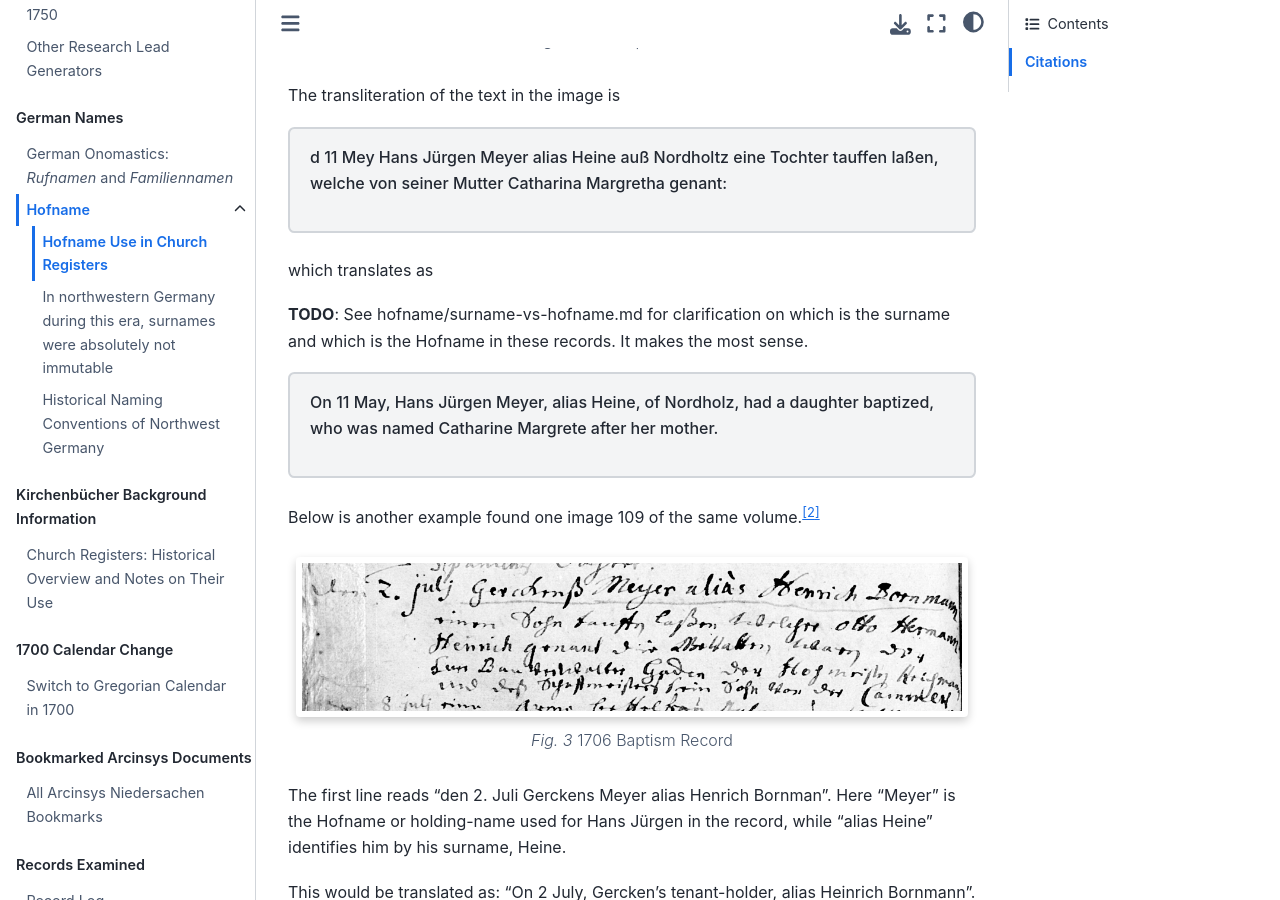
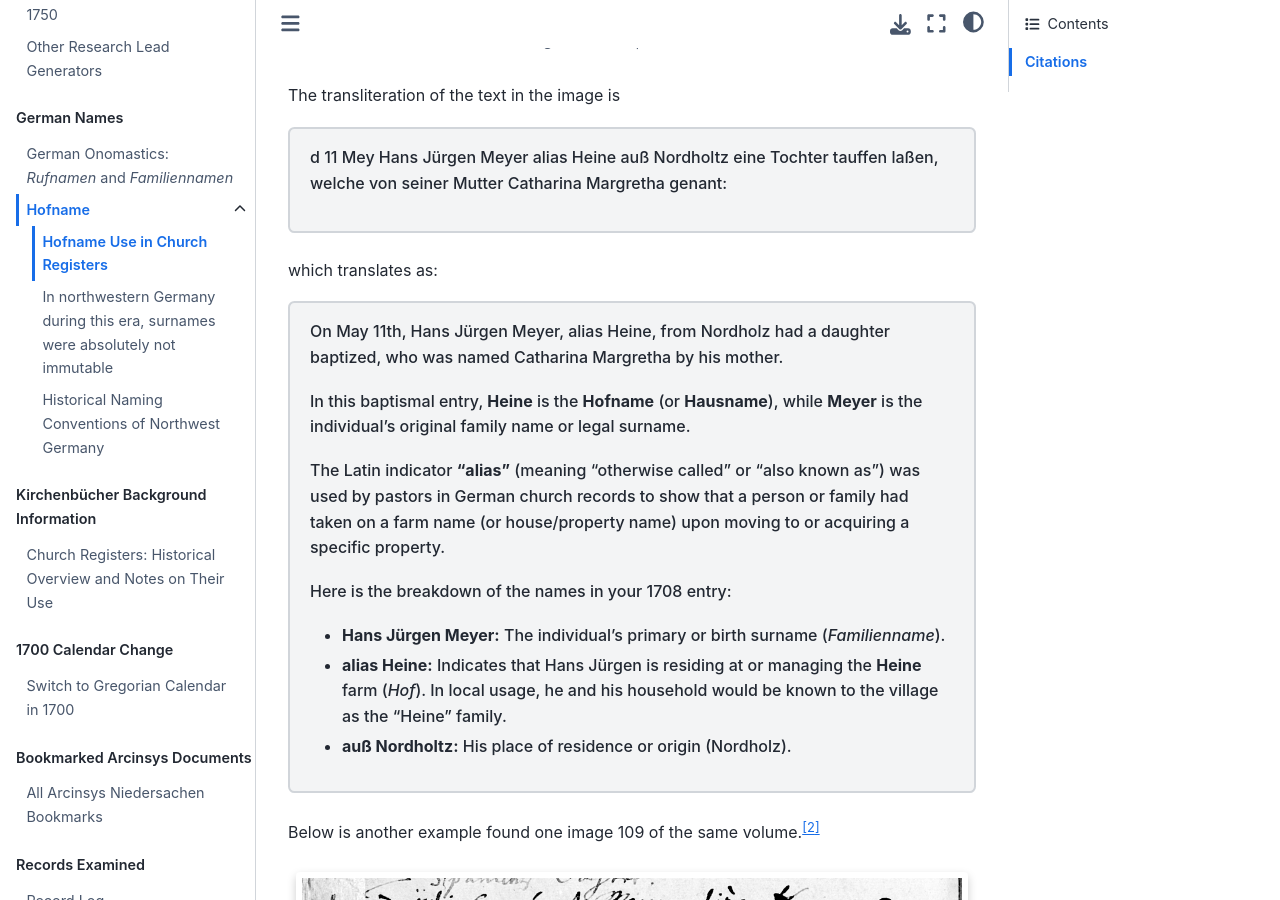
Before and after one commit to kurt-krueckeberg/sphinx-research, a Jupyter Book: the page built from names/hofname-in-church-registers.md, in a window 1280 px wide and 900 px high, scrolled down 790 px. Built offline with Jupyter Book 1.0.4 settings and Sphinx 7.4.7 and the Sphinx Book theme 1.1.4, drawn with Linux system fonts in a browser that asks for light colours.

Commit message:
Update files

````diff
--- a/names/hofname-in-church-registers.md
+++ b/names/hofname-in-church-registers.md
@@ -27,21 +27,31 @@ Below is the actual example from the Petzen parish *Verzeichnis der Getauften un
 
 1708 Baptism Record
 ```
-
 The transliteration of the text in the image is
 
 ```{div} doc-text
 d 11 Mey Hans Jürgen Meyer alias Heine auß Nordholtz eine Tochter tauffen laßen, welche von seiner Mutter Catharina Margretha genant:
 ```
 
-which translates as
-
-**TODO**: See hofname/surname-vs-hofname.md for clarification on which is the surname and which is the
-Hofname in these records. It makes the most sense.
+which translates as:
 
 ```{div} doc-text
-On 11 May, Hans Jürgen Meyer, alias Heine, of Nordholz, had a daughter
-baptized, who was named Catharine Margrete after her mother.
+On May 11th, Hans Jürgen Meyer, alias Heine, from Nordholz had a daughter
+baptized, who was named Catharina Margretha by his mother.
+
+In this baptismal entry, **Heine** is the **Hofname** (or **Hausname**),
+while **Meyer** is the individual’s original family name or legal surname.
+
+The Latin indicator **"alias"** (meaning "otherwise called" or "also known
+as") was used by pastors in German church records to show that a person or
+family had taken on a farm name (or house/property name) upon moving to or
+acquiring a specific property.
+
+Here is the breakdown of the names in your 1708 entry:
+
+* **Hans Jürgen Meyer:** The individual's primary or birth surname (*Familienname*).
+* **alias Heine:** Indicates that Hans Jürgen is residing at or managing the **Heine** farm (*Hof*). In local usage, he and his household would be known to the village as the "Heine" family.
+* **auß Nordholtz:** His place of residence or origin (Nordholz).
 ```
 
 Below is another example found one image 109 of the same volume.[^2]
````
